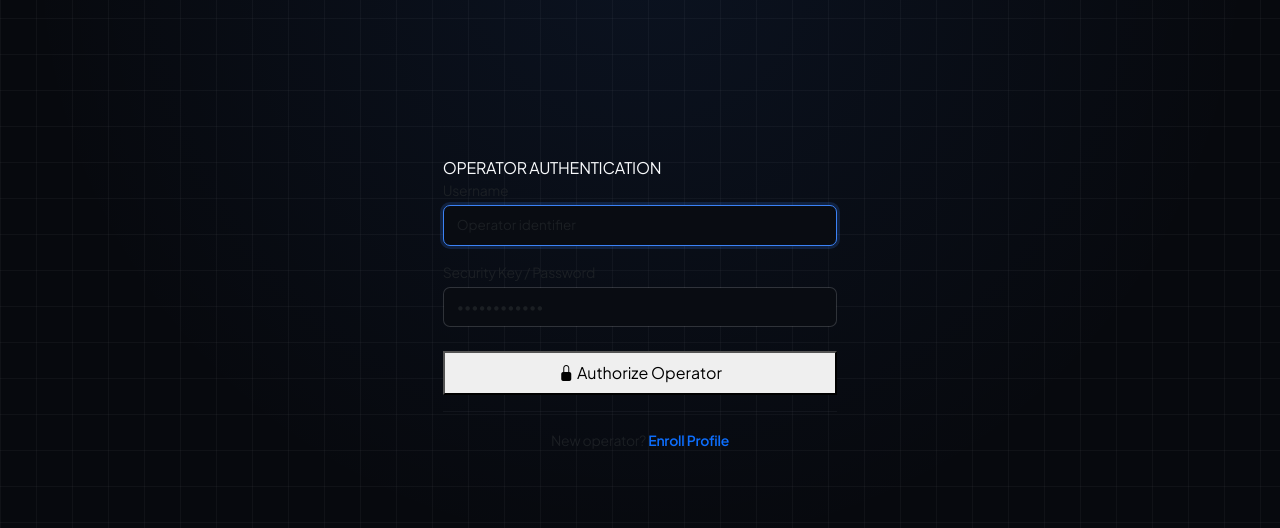
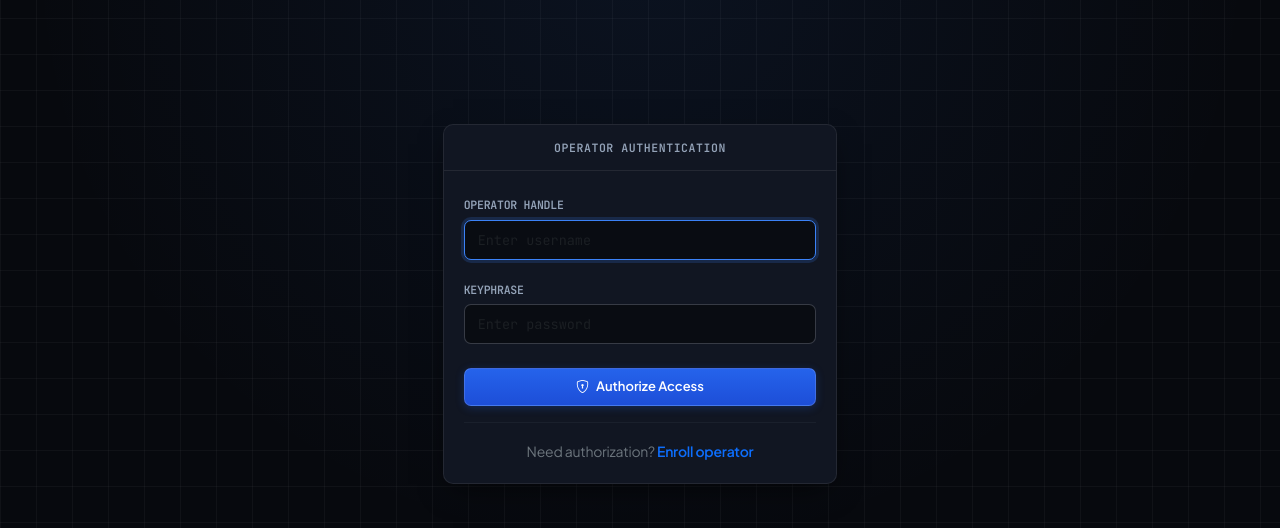
Before and after one commit to Adityachandkaushik/incident-management-system, a Flask app: page /login in a window 1280 px wide. Shown: the part 54-582 px from the top of the page. Run offline with Flask 3, Linux system fonts and the light colour scheme.

Commit message:
Update login template

```diff
--- a/templates/login.html
+++ b/templates/login.html
@@ -1,32 +1,32 @@
 {% extends "base.html" %}
 
-{% block title %}Authenticate — OpsConsole{% endblock %}
+{% block title %}Sign In - OpsConsole{% endblock %}
 
 {% block content %}
 <div class="row justify-content-center align-items-center" style="min-height: 70vh;">
     <div class="col-12 col-sm-8 col-md-5 col-lg-4">
-        <div class="sre-panel">
-            <div class="sre-panel-header justify-content-center">
+        <div class="panel">
+            <div class="panel-header justify-content-center">
                 <span>OPERATOR AUTHENTICATION</span>
             </div>
-            <div class="sre-panel-body">
+            <div class="panel-body">
                 <form action="{{ url_for('auth.login') }}" method="POST">
                     <div class="mb-3">
-                        <label for="username" class="mono small text-muted d-block mb-1">Username</label>
-                        <input type="text" class="form-control" id="username" name="username" placeholder="Operator identifier" required autofocus>
+                        <label for="username" class="form-label">Operator Handle</label>
+                        <input type="text" class="form-control code-block" id="username" name="username" placeholder="Enter username" required autofocus>
                     </div>
                     <div class="mb-4">
-                        <label for="password" class="mono small text-muted d-block mb-1">Security Key / Password</label>
-                        <input type="password" class="form-control" id="password" name="password" placeholder="••••••••••••" required>
+                        <label for="password" class="form-label">Keyphrase</label>
+                        <input type="password" class="form-control code-block" id="password" name="password" placeholder="Enter password" required>
                     </div>
-                    <button type="submit" class="btn-ops-primary w-100 justify-content-center py-2">
-                        <i class="bi bi-lock-fill"></i>
-                        <span>Authorize Operator</span>
+                    <button type="submit" class="btn-sre-primary w-100 justify-content-center py-2">
+                        <i class="bi bi-shield-lock"></i>
+                        <span>Authorize Access</span>
                     </button>
                 </form>
                 <div class="text-center mt-3 pt-3 border-top border-secondary border-opacity-10">
-                    <span class="text-muted small">New operator? </span>
-                    <a href="{{ url_for('auth.register') }}" class="small text-decoration-none fw-semibold">Enroll Profile</a>
+                    <span class="text-secondary small">Need authorization? </span>
+                    <a href="{{ url_for('auth.register') }}" class="small text-decoration-none fw-semibold">Enroll operator</a>
                 </div>
             </div>
         </div>
```
